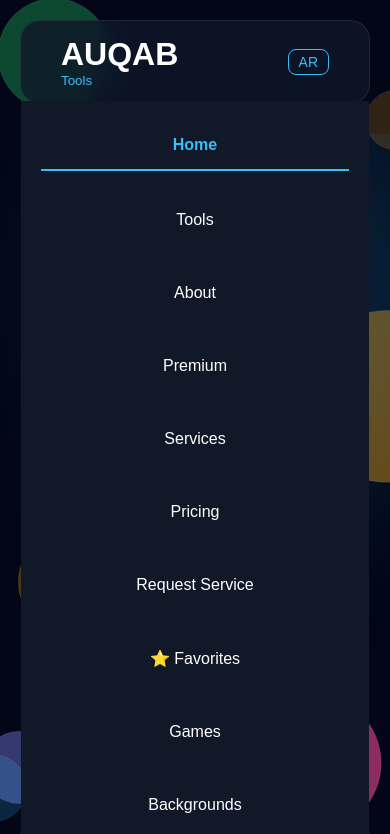
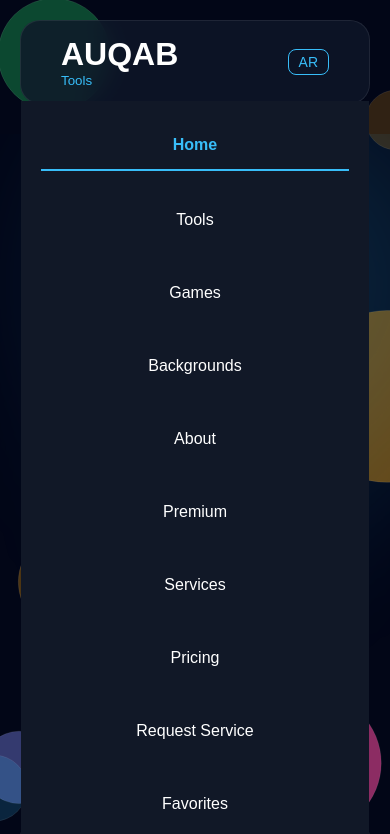
Before and after one commit to Auqab/AUQAB-Tools, a React (Vite) app: page / in a window 390 px wide. Shown: the top 834 px of the page. Built offline with nearby package versions, Linux system fonts and the light colour scheme.

Commit message:
Fix navbar mobile menu toggle

```diff
--- a/src/components/Navbar.jsx
+++ b/src/components/Navbar.jsx
@@ -28,7 +28,6 @@ function Navbar() {
       </div>
 
       <div style={{ display: "flex", alignItems: "center", gap: 10 }}>
-        {/* زر تغيير اللغة */}
         <button
           onClick={toggleLang}
           style={{
@@ -44,23 +43,22 @@ function Navbar() {
           {lang === "en" ? "AR" : "EN"}
         </button>
 
-        {/* زر الهامبرغر */}
         <button className="menu-btn" onClick={() => setOpen(!open)}>
-          ☰
+          <span className="dots">&#8942;</span>
         </button>
       </div>
 
-      <nav className={open ? "nav active" : "nav"}>
+      <nav className={`nav ${open ? "active" : ""}`}>
         <Link to="/" className={isActive("/")} onClick={() => setOpen(false)}>{t.home}</Link>
         <Link to="/tools" className={isActive("/tools")} onClick={() => setOpen(false)}>{t.tools}</Link>
+        <Link to="/games" className={isActive("/games")} onClick={() => setOpen(false)}>Games</Link>
+        <Link to="/backgrounds" className={isActive("/backgrounds")} onClick={() => setOpen(false)}>Backgrounds</Link>
         <Link to="/about" className={isActive("/about")} onClick={() => setOpen(false)}>{t.about}</Link>
         <Link to="/premium" className={isActive("/premium")} onClick={() => setOpen(false)}>{t.premium}</Link>
         <Link to="/services" className={isActive("/services")} onClick={() => setOpen(false)}>{t.services}</Link>
         <Link to="/pricing" className={isActive("/pricing")} onClick={() => setOpen(false)}>{t.pricing}</Link>
         <Link to="/request-service" className={isActive("/request-service")} onClick={() => setOpen(false)}>{t.requestService}</Link>
-	<Link to="/favorites" className={isActive("/favorites")} onClick={() => setOpen(false)}>⭐ Favorites</Link>
-	<Link to="/games" className={isActive("/games")} onClick={() => setOpen(false)}>Games</Link>
-	<Link to="/backgrounds" className={isActive("/backgrounds")} onClick={() => setOpen(false)}>Backgrounds</Link>
+        <Link to="/favorites" className={isActive("/favorites")} onClick={() => setOpen(false)}>Favorites</Link>
       </nav>
     </header>
   );
```
